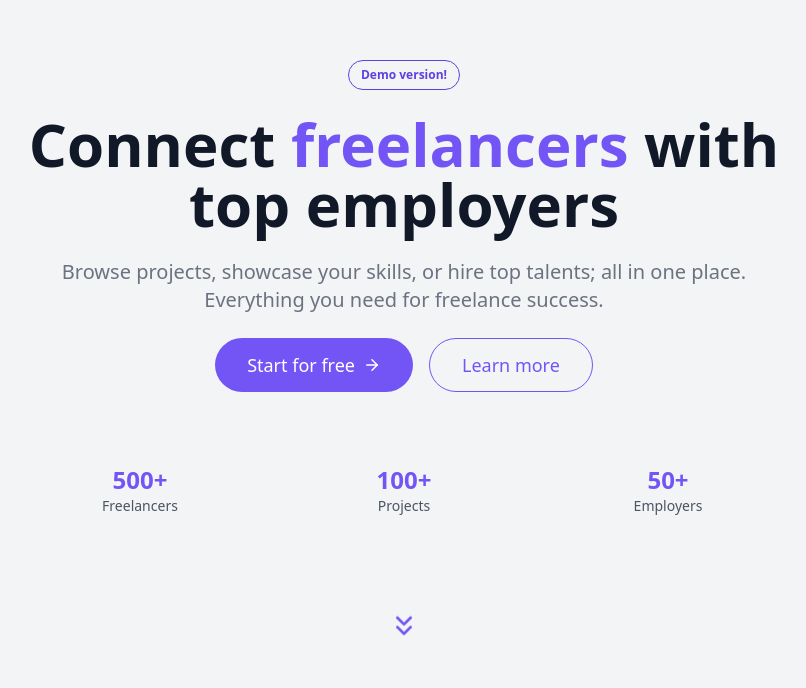
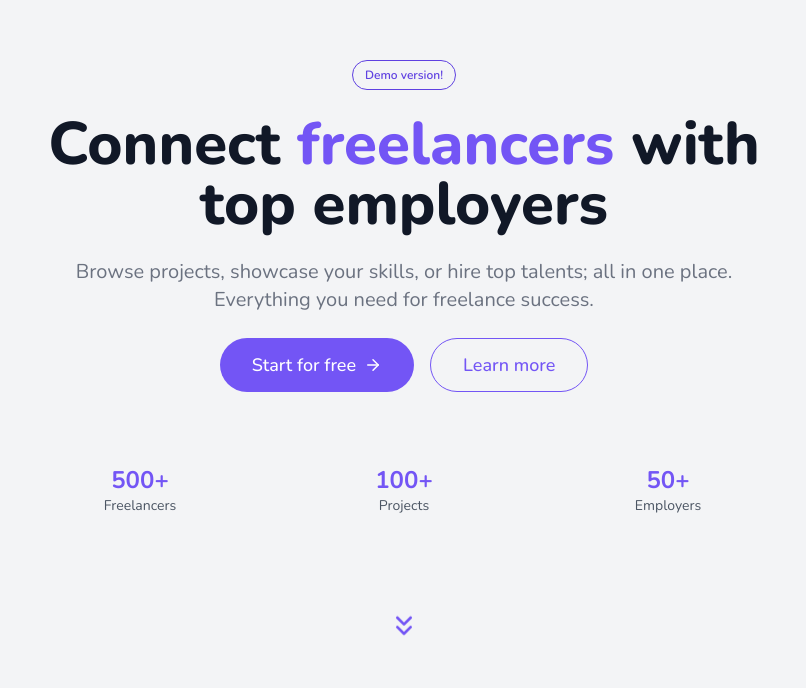
Before and after one commit to ArianMakiabadi/JobHop, a React (Vite) app: page / in a window 1280 px wide. Shown: the part 112-800 px from the top of the page, without its empty margins (236-1042 px from the left). Built offline with nearby package versions, Linux system fonts and the light colour scheme.

Commit message:
new font added

```diff
--- a/index.html
+++ b/index.html
@@ -2,6 +2,12 @@
 <html lang="en">
   <head>
     <meta charset="UTF-8" />
+    <link rel="preconnect" href="https://fonts.googleapis.com" />
+    <link rel="preconnect" href="https://fonts.gstatic.com" crossorigin />
+    <link
+      href="https://fonts.googleapis.com/css2?family=Nunito:ital,wght@0,200..1000;1,200..1000&display=swap"
+      rel="stylesheet"
+    />
     <link rel="icon" type="image/svg+xml" href="/vite.svg" />
     <meta name="viewport" content="width=device-width, initial-scale=1.0" />
     <title>JobHop</title>
--- a/tailwind.config.js
+++ b/tailwind.config.js
@@ -46,6 +46,21 @@ export default {
         center: true,
         padding: "1rem",
       },
+      fontFamily: {
+        // Use Nunito as the primary UI font; fall back to common system fonts
+        sans: [
+          "Nunito",
+          "ui-sans-serif",
+          "system-ui",
+          "-apple-system",
+          "Segoe UI",
+          "Roboto",
+          "Helvetica",
+          "Arial",
+          "Noto Sans",
+          "sans-serif",
+        ],
+      },
     },
   },
   plugins: [],
```
